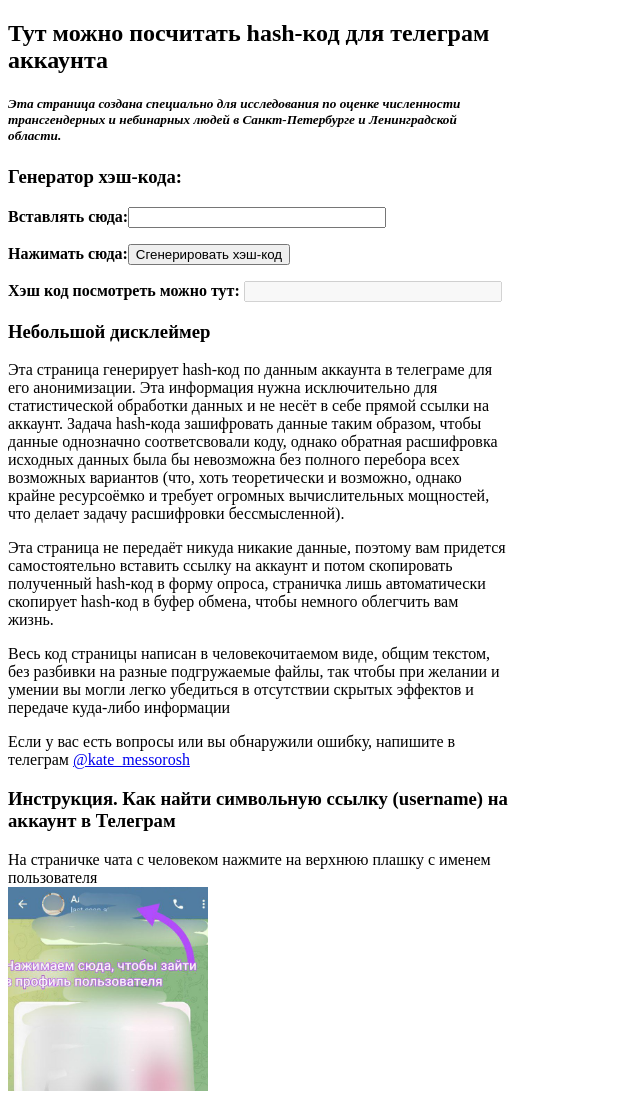
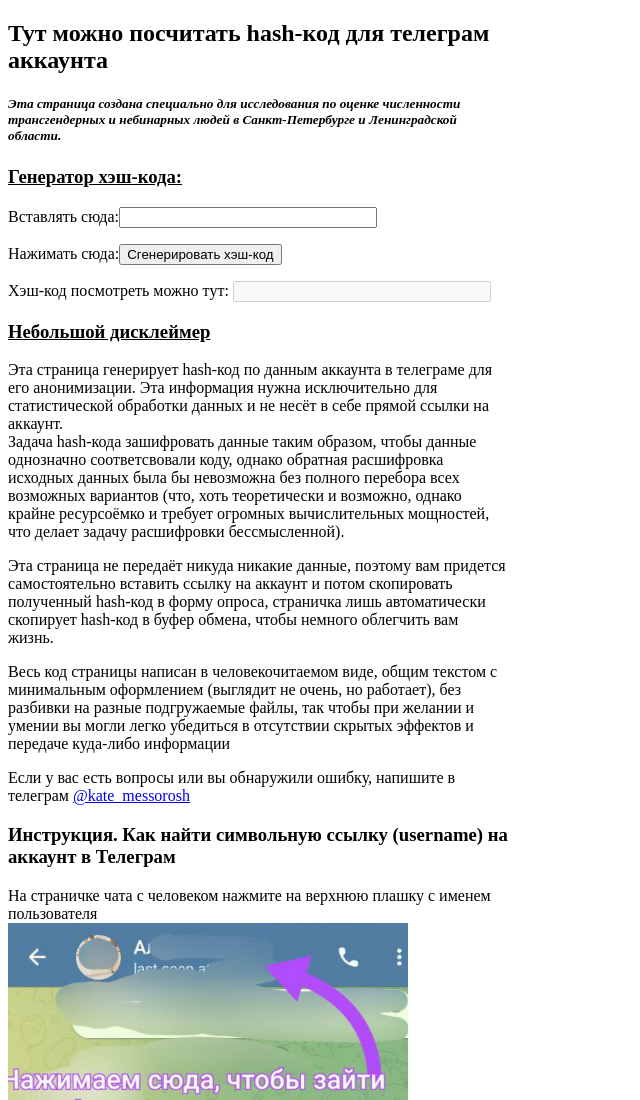
Before and after one commit to Homess/homess.github.io, a plain HTML site: page index.html in a window 1280 px wide. Shown: the top 1100 px of the page, without its empty margins (0-640 px from the left). Drawn offline with Linux system fonts and the light colour scheme.

Commit message:
Add files via upload

```diff
--- a/index.html
+++ b/index.html
@@ -102,30 +102,30 @@
 </script>
 </head>
 
-<body style="width: 500px;">
+<body style="width:500px;">
 <h2>Тут можно посчитать hash-код для телеграм аккаунта</h2>
 <h5><i>Эта страница создана специально для исследования по оценке численности трансгендерных и небинарных людей в Санкт-Петербурге и Ленинградской области.</i></h5>
 
-<h3>Генератор хэш-кода:</h3>
-<p><b>Вставлять сюда:</b><input type="text" id="tg_acc" style="width: 250px;" /></p>
-<p><b>Нажимать сюда:</b><input type="submit" value="Сгенерировать хэш-код" onclick="MD5_CheckAndCount()" /></p>
-<p><b>Хэш код посмотреть можно тут: </b><input type="text" id="md5_text" style="width: 250px;" disabled /></p>
+<h3><u>Генератор хэш-кода:</u></h3>
+<p>Вставлять сюда:<input type="text" id="tg_acc" style="width: 250px;" /></p>
+<p>Нажимать сюда:<input type="submit" value="Сгенерировать хэш-код" onclick="MD5_CheckAndCount()" /></p>
+<p>Хэш-код посмотреть можно тут: <input type="text" id="md5_text" style="width: 250px;" disabled /></p>
 
-<h3>Небольшой дисклеймер</h3>
-<p>Эта страница генерирует hash-код по данным аккаунта в телеграме для его анонимизации. Эта информация нужна исключительно для статистической обработки данных и не несёт в себе прямой ссылки на аккаунт. Задача hash-кода зашифровать данные таким образом, чтобы данные однозначно соответсвовали коду, однако обратная расшифровка исходных данных была бы невозможна без полного перебора всех возможных вариантов (что, хоть теоретически и возможно, однако крайне ресурсоёмко и требует огромных вычислительных мощностей, что делает задачу расшифровки бессмысленной). </p>
+<h3><u>Небольшой дисклеймер</u></h3>
+<p>Эта страница генерирует hash-код по данным аккаунта в телеграме для его анонимизации. Эта информация нужна исключительно для статистической обработки данных и не несёт в себе прямой ссылки на аккаунт. <br />Задача hash-кода зашифровать данные таким образом, чтобы данные однозначно соответсвовали коду, однако обратная расшифровка исходных данных была бы невозможна без полного перебора всех возможных вариантов (что, хоть теоретически и возможно, однако крайне ресурсоёмко и требует огромных вычислительных мощностей, что делает задачу расшифровки бессмысленной). </p>
 <p>Эта страница не передаёт никуда никакие данные, поэтому вам придется самостоятельно вставить ссылку на аккаунт и потом скопировать полученный hash-код в форму опроса, страничка лишь автоматически скопирует hash-код в буфер обмена, чтобы немного облегчить вам жизнь.</p>
-<p>Весь код страницы написан в человекочитаемом виде, общим текстом, без разбивки на разные подгружаемые файлы, так чтобы при желании и умении вы могли легко убедиться в отсутствии скрытых эффектов и передаче куда-либо информации</p>
+<p>Весь код страницы написан в человекочитаемом виде, общим текстом с минимальным оформлением (выглядит не очень, но работает), без разбивки на разные подгружаемые файлы, так чтобы при желании и умении вы могли легко убедиться в отсутствии скрытых эффектов и передаче куда-либо информации</p>
 <p>Если у вас есть вопросы или вы обнаружили ошибку, напишите в телеграм <a href="https://t.me/kate_messorosh">@kate_messorosh</a>
 
 <h3>Инструкция. Как найти символьную ссылку (username) на аккаунт в Телеграм</h3>
 <p>На страничке чата с человеком нажмите на верхнюю плашку с именем пользователя<br />
-<img src="./step1.jpg" style="width: 200px" />
+<img src="./step1.jpg" style="width: 400px" />
 </p>
 <p>Если вы видите блок с симоволом <b>@</b> и дальше всякими буквами-цифрами, то нажимайте туда (ссылка сама скопируется в буфер)<br />
-<img src="./step2.jpg" style="width: 200px"/>
+<img src="./step2.jpg" style="width: 400px"/>
 </p>
 <p>Если блока с симовольно ссылкой нет (<b>@something</b>), но есть номер телефона, то скопируйте его (можно просто нажать и выбрать соответсвующий пункт в выпадающем меню)<br />
-<img src="./step3.jpg" style="width: 200px"/>
+<img src="./step3.jpg" style="width: 400px"/>
 <p>Если в аккаунте нет ни username-ссылки ни телефона, то такой аккаунт нам не подходит. Имя пользователя в шапке аккаунта копировать НЕ НУЖНО</p>
 
 
```
